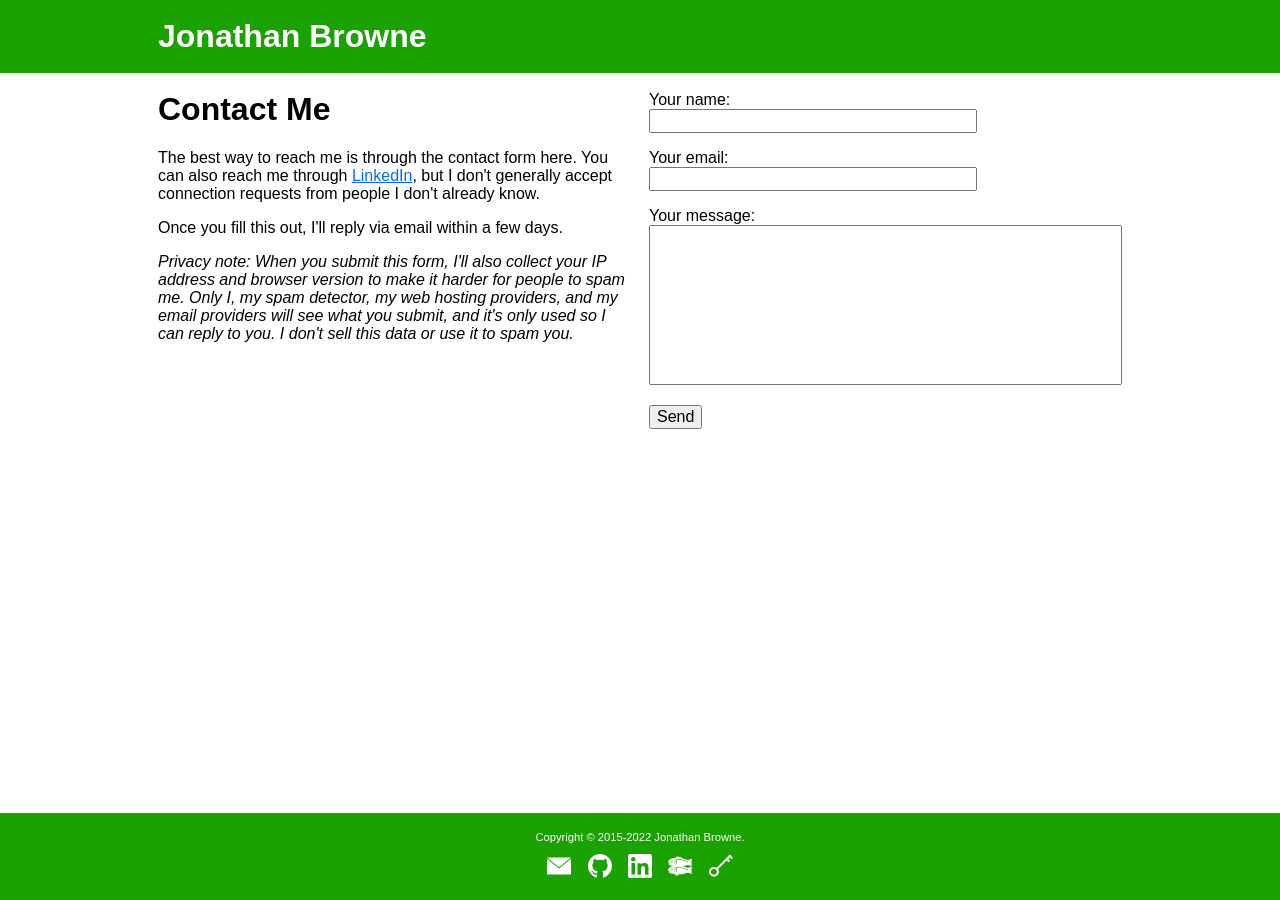
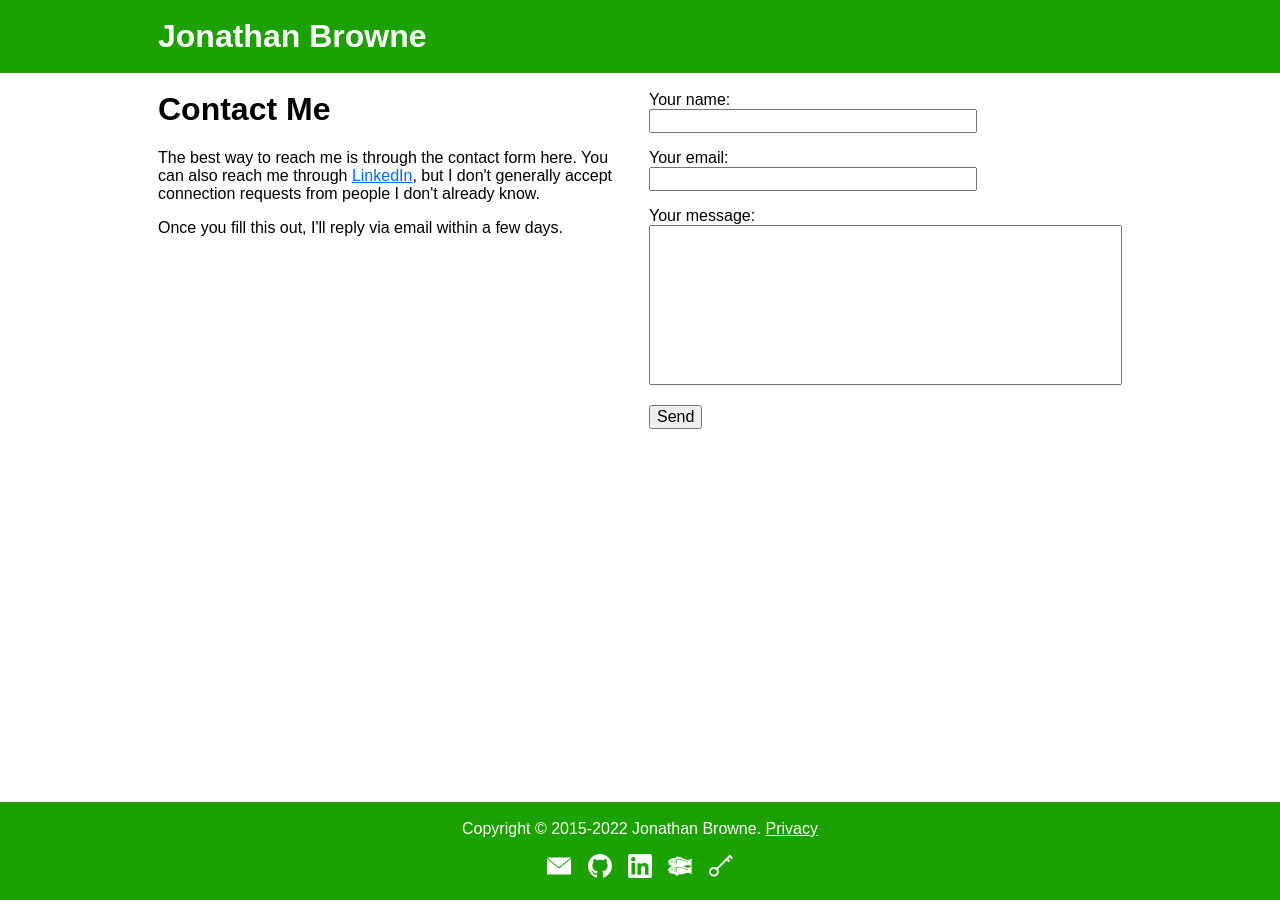
Before and after one commit to JBYoshi/jbyoshi.github.io, a Jekyll site: the page built from contact.html, in a window 1280 px wide. Built offline with Jekyll 4.4.1, drawn with Linux system fonts in a browser that asks for light colours; comment, search, counter and statistics services are not loaded.

Commit message:
Move privacy policy to a separate page.

```diff
--- a/_layouts/base.html
+++ b/_layouts/base.html
@@ -53,8 +53,9 @@
         </main>
         <footer id="site-footer" class="container-outer">
             <div class="container">
-                <p class="copyright">
+                <p>
                     Copyright &copy; 2015-{{ 'now' | date: "%Y" }} {{ site.author }}.
+                    <a href="/privacy">Privacy</a>
                 </p>
                 <p>
                     <a href="/contact" class="social">
--- a/contact.html
+++ b/contact.html
@@ -15,13 +15,6 @@ relme: true
 
     <p>
         Once you fill this out, I'll reply via email within a few days.
-    </p>
-
-    <p>
-        <i>Privacy note: When you submit this form, I'll also collect your IP address and browser
-        version to make it harder for people to spam me. Only I, my spam detector, my web hosting
-        providers, and my email providers will see what you submit, and it's only used so I can
-        reply to you. I don't sell this data or use it to spam you.</i>
     </p>
 </div>
 
```
Also changed, not shown: privacy.md (added, +26 -0 lines).
